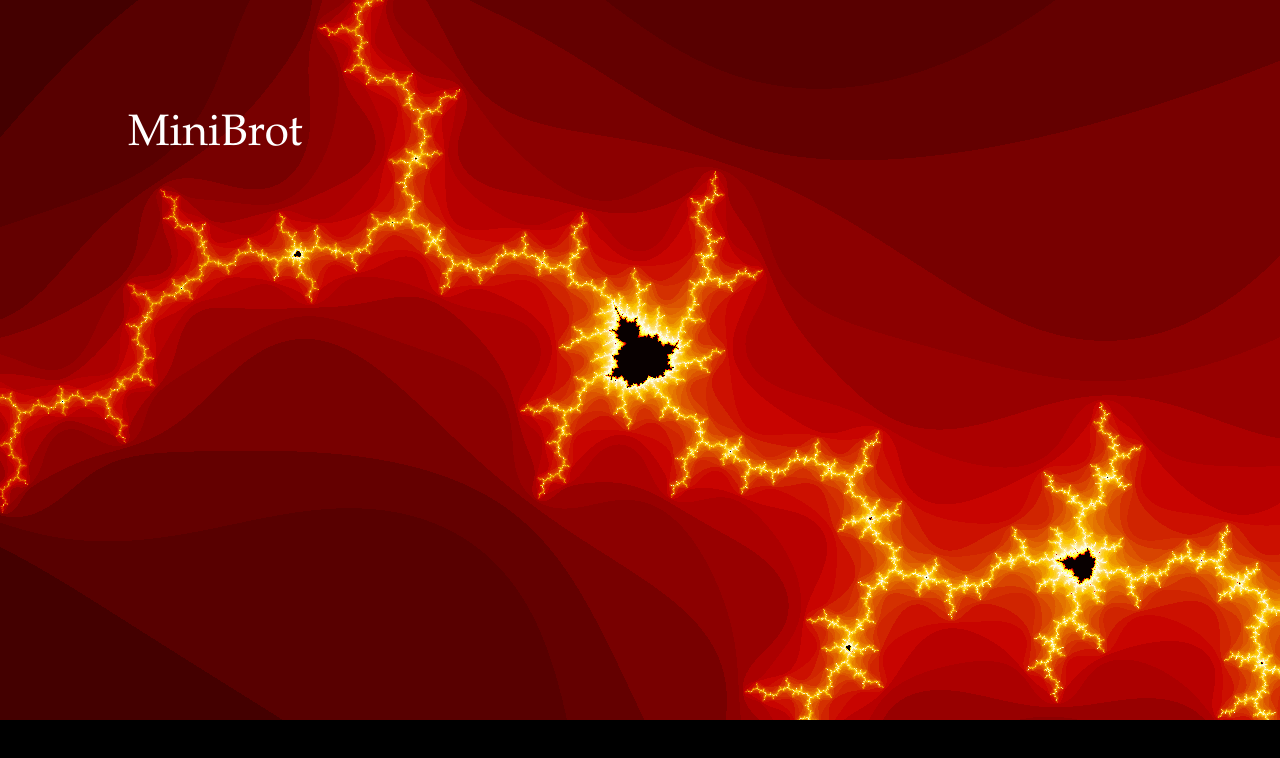
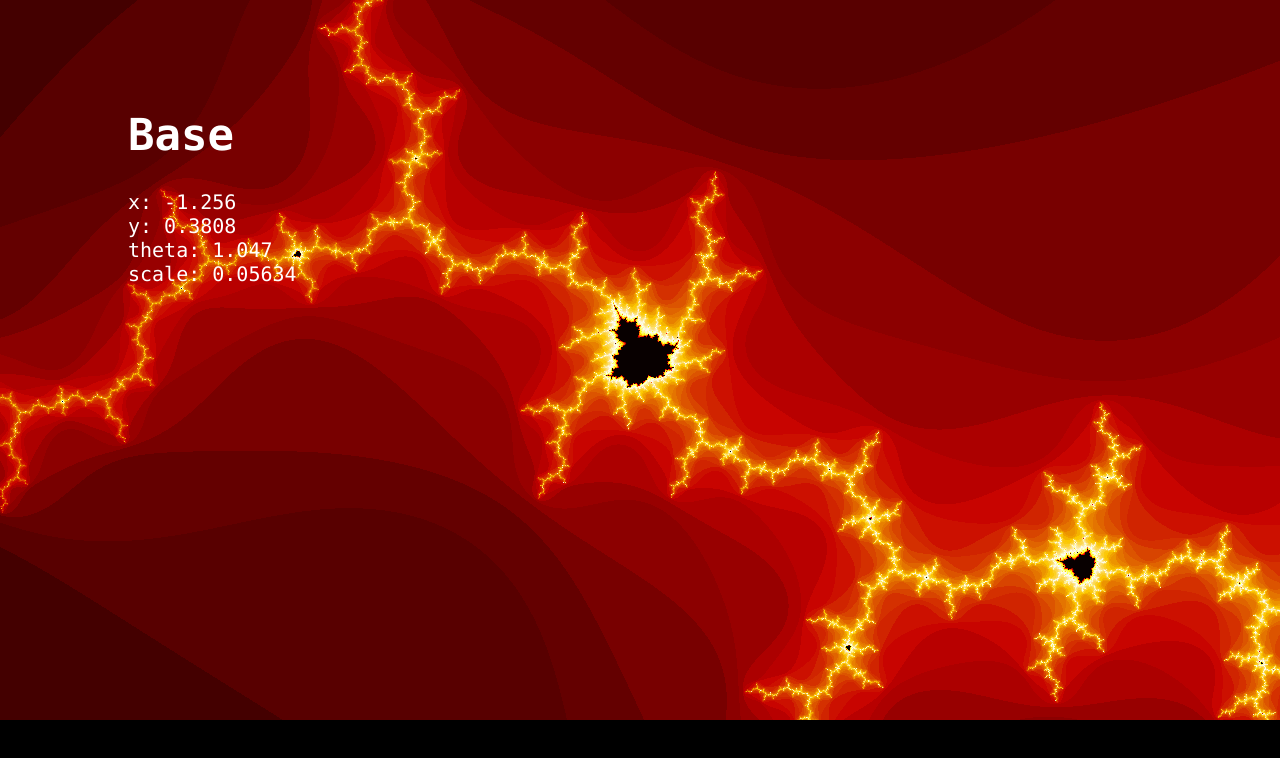
Before and after one commit to stevekane/mandelbrot-webgl, a website: page mandelbrot.html in a window 1280 px wide. Drawn offline with Linux system fonts and the light colour scheme; animation ran at ten frames a second.

Commit message:
minor refactoring and cleanup.  better stats display

```diff
--- a/mandelbrot.html
+++ b/mandelbrot.html
@@ -4,8 +4,15 @@
   <link rel="stylesheet" type="text/css" href="/styles.css" />
 </head>
 <body>
-  <img style="display: none;" id="gradient" src="/tex.png" />
-  <h1 class="floating" id="title"></h1>
+  <div class="floating" id="stats">
+    <h1 id="name"></h1>
+    <ul>
+      <li id="x-coord"></li>
+      <li id="y-coord"></li>
+      <li id="rotation"></li>
+      <li id="scale"></li>
+    </ul>
+  </div>
 
   <script type="x-shader" id="vShader">
     precision highp float;
--- a/public/gl-utils.js
+++ b/public/gl-utils.js
@@ -24,8 +24,6 @@ function Program (gl, vs, fs) {
   gl.attachShader(program, vs)
   gl.attachShader(program, fs)
   gl.linkProgram(program)
-  //TODO: not sure if should do this here...
-  gl.useProgram(program)
 
   numAttributes = gl.getProgramParameter(program, gl.ACTIVE_ATTRIBUTES)
   numUniforms   = gl.getProgramParameter(program, gl.ACTIVE_UNIFORMS)
--- a/public/mandelbrot.js
+++ b/public/mandelbrot.js
@@ -1,13 +1,19 @@
-var canvas   = document.getElementById("view")
-var gl       = canvas.getContext("webgl")
-var vSrc     = document.getElementById("vShader").text
-var fSrc     = document.getElementById("fShader").text
-var image    = document.getElementById("gradient")
-var title    = document.getElementById("title")
-var vShader  = new Shader(gl, gl.VERTEX_SHADER, vSrc)
-var fShader  = new Shader(gl, gl.FRAGMENT_SHADER, fSrc)
-var program  = new Program(gl, vShader, fShader)
-var texture  = new Texture(gl)
+var canvas  = document.getElementById("view")
+var gl      = canvas.getContext("webgl")
+var vSrc    = document.getElementById("vShader").text
+var fSrc    = document.getElementById("fShader").text
+var locInfo = {
+  name:     document.getElementById("name"),
+  x:        document.getElementById("x-coord"),
+  y:        document.getElementById("y-coord"),
+  rotation: document.getElementById("rotation"),
+  scale:    document.getElementById("scale")
+}
+var vShader = new Shader(gl, gl.VERTEX_SHADER, vSrc)
+var fShader = new Shader(gl, gl.FRAGMENT_SHADER, fSrc)
+var program = new Program(gl, vShader, fShader)
+var texture = new Texture(gl)
+var image
 
 var quadVerts = new Float32Array([
   1, 1, -1, 1, -1, -1,
@@ -30,16 +36,13 @@ function Scope (initialLocation) {
   this.location = copy(initialLocation)
   this.target   = initialLocation
 
-  Object.defineProperty(this, "zoomScale", {
-    get: function () {
+  computed(this, "zoomScale", function () {
     zoomScale[0] = this.location.scale
     zoomScale[4] = this.location.scale
     return zoomScale
-    },
   })
 
-  Object.defineProperty(this, "rotation", {
-    get: function () {
+  computed(this, "rotation", function () {
     var theta = this.location.theta
     var cos   = Math.cos(theta)
     var sin   = Math.sin(theta)
@@ -49,67 +52,34 @@ function Scope (initialLocation) {
     rotation[3] = sin
     rotation[4] = cos
     return rotation
-    }
   })
 
-  Object.defineProperty(this, "center", {
-    get: function () {
+  computed(this, "center", function () {
     center[6] = this.location.x
     center[7] = this.location.y
     return center
-    }
   })
 
-  Object.defineProperty(this, "scaleDiff", {
-    get: function () { return this.target.scale - this.location.scale }
+  computed(this, "scaleDiff", function () {
+    return this.target.scale - this.location.scale
   })
-  Object.defineProperty(this, "thetaDiff", {
-    get: function () { return this.target.theta - this.location.theta }
+  computed(this, "thetaDiff", function () {
+    return this.target.theta - this.location.theta
   })
-  Object.defineProperty(this, "xDiff", {
-    get: function () { return this.target.x - this.location.x }
+  computed(this, "xDiff", function () {
+    return this.target.x - this.location.x
   })
-  Object.defineProperty(this, "yDiff", {
-    get: function () { return this.target.y - this.location.y }
+  computed(this, "yDiff", function () {
+    return this.target.y - this.location.y
   })
 }
 
 var locations = {
-  base: new Location(
-    0,
-    0,
-    10,
-    0,
-    "Base"
-  ),
-  minibrot: new Location(
-    -1.2561516034985423,
-    0.3808247882043751,
-    5.634342535442616e-2,
-    Math.PI / 3,
-    "MiniBrot"
-  ),
-  seahorse: new Location(
-    -0.75,
-    0.1,
-    .1,
-    Math.PI / 6,
-    "Seahorse Valley"
-  ),
-  scepter: new Location(
-    -1.36,
-    0.005,
-    .1,
-    Math.PI,
-    "Sceptre Valley"
-  ),
-  spirals: new Location(
-    0.28693186889504513,
-    0.014286693904085048,
-    10e-4,
-    Math.PI,
-    "Spirals"
-  )
+  base:     new Location(0, 0, 10, 0, "Base"),
+  minibrot: new Location(-1.256151, 0.38082, 5.63434e-2, Math.PI / 3, "MiniBrot"),
+  seahorse: new Location(-0.75, 0.1, .1, Math.PI / 6, "Seahorse Valley"),
+  scepter:  new Location(-1.36, 0.005, .1, Math.PI, "Sceptre Valley"),
+  spirals:  new Location(0.28693, 0.01428, 10e-4, Math.PI, "Spirals")
 }
 
 var scope = new Scope(locations.base)
@@ -143,21 +113,29 @@ var frames = [
 
 var timeline = new Timeline(frames)
 
+function updateGUI (loc) {
+  locInfo.name.textContent     = loc.name
+  locInfo.x.textContent        = "x: " + loc.x.toPrecision(4)
+  locInfo.y.textContent        = "y: " + loc.y.toPrecision(4)
+  locInfo.rotation.textContent = "theta: " + loc.theta.toPrecision(4)
+  locInfo.scale.textContent    = "scale: " + loc.scale.toPrecision(4)
+}
+
 function makeUpdate () {
   var newTime = Date.now()
   var oldTime = newTime
   var dT      = newTime - oldTime
-  var scaleFactor = .05
 
   return function update () {
     var frame
     var oldFrame
 
-    oldTime  = newTime
-    newTime  = Date.now()
-    dT       = newTime - oldTime
+    oldTime = newTime
+    newTime = Date.now()
+    dT      = newTime - oldTime
 
     updateTimeline(dT, timeline)
+
     frame    = timeline.currentFrame
     oldFrame = timeline.previousFrame
 
@@ -165,8 +143,8 @@ function makeUpdate () {
 
     var newScale = tweenTimeline(timeline, oldFrame.data.scale, frame.data.scale)
     var newTheta = tweenTimeline(timeline, oldFrame.data.theta, frame.data.theta)
-    var newX = tweenTimeline(timeline, oldFrame.data.x, frame.data.x)
-    var newY = tweenTimeline(timeline, oldFrame.data.y, frame.data.y)
+    var newX     = tweenTimeline(timeline, oldFrame.data.x, frame.data.x)
+    var newY     = tweenTimeline(timeline, oldFrame.data.y, frame.data.y)
 
     scope.location.scale = newScale
     scope.location.theta = newTheta
@@ -192,7 +170,7 @@ function makeRender () {
   gl.texImage2D(gl.TEXTURE_2D, 0, gl.RGBA, gl.RGBA, gl.UNSIGNED_BYTE, image)
   program.updateBuffer(gl, "a_position", 2, quadVerts)
   return function render () {
-    title.textContent = scope.target.name
+    updateGUI(scope.location)
     gl.uniform2f(screenSizeLoc, gl.drawingBufferWidth, gl.drawingBufferHeight)
     gl.uniformMatrix3fv(centerLoc, gl.FALSE, scope.center)
     gl.uniformMatrix3fv(zoomScaleLoc, gl.FALSE, scope.zoomScale)
@@ -214,10 +192,17 @@ function resize (width, height) {
   gl.viewport(0, 0, newWidth, newHeight)
 }
 
+function init () {
+  loadImage("/tex.png", function (err, i) {
+    image = i
+    requestAnimationFrame(makeRender())
+    setInterval(makeUpdate(), 25)
+  })
+}
+
 document.addEventListener("DOMContentLoaded", function () {
   resize(window.innerWidth, window.innerHeight)
-  requestAnimationFrame(makeRender())
-  setInterval(makeUpdate(), 25)
+  init()
 })
 window.addEventListener("resize", function () {
   resize(window.innerWidth, window.innerHeight)
--- a/public/styles.css
+++ b/public/styles.css
@@ -22,23 +22,21 @@ body {
 }
 
 .floating {
-  position: absolute;
-}
-
-#title {
   left: 10%;
   top: 10%;
-  font-family: ‘Palatino Linotype’, ‘Book Antiqua’, Palatino, serif;
+  position: absolute;
+  font-family: "Lucida Console", Monaco, monospace;
   font-weight: 100;
-  font-size: 44px;
   color: white;
 }
 
-#todo {
-  right: 10%;
-  top: 10%;
-  font-family: ‘Palatino Linotype’, ‘Book Antiqua’, Palatino, serif;
-  font-weight: 100;
-  font-size: 32px;
-  color: white;
+.floating h1 {
+  font-size: 44px;
 }
+
+.floating ul {
+  margin: 0px;
+  padding: 0px;
+  list-style-type: none;
+  font-size: 20px;
+}
--- a/public/timeline.js
+++ b/public/timeline.js
@@ -10,12 +10,12 @@ function Timeline (frames) {
   this.oldIndex = 0
   this.timeLeft = frames[0].duration
 
-  Object.defineProperty(this, "currentFrame", {
-    get: function () { return this.frames[this.index] }
+  computed(this, "currentFrame", function () {
+    return this.frames[this.index]
   })
 
-  Object.defineProperty(this, "previousFrame", {
-    get: function () { return this.frames[this.oldIndex] }
+  computed(this, "previousFrame", function () {
+    return this.frames[this.oldIndex]
   })
 }
 
@@ -43,7 +43,6 @@ function tweenTimeline (timeline, startVal, endVal) {
   return fn(timeLeft, totalTime, startVal, endVal)
 }
 
-//linear easing function
 function linear (timeLeft, totalTime, startVal, endVal) {
   return ((totalTime - timeLeft) / totalTime) * (endVal - startVal) + startVal
 }
--- a/public/utils.js
+++ b/public/utils.js
@@ -5,6 +5,14 @@ function copy (obj) {
     c[key] = obj[key]
   })
   return c
+}
+
+function loadImage (path, cb) {
+  var image = new Image
+
+  image.onload  = function () { cb(null, image) }
+  image.onerror = function (e) { cb(e) }
+  image.src     = path
 }
 
 function Mat3 () {
@@ -16,3 +24,7 @@ function Mat3 () {
 
   return mat
 }
+
+function computed (obj, propName, fn) {
+  Object.defineProperty(obj, propName, {get: fn})
+}
```
Lines whose indentation alone changed are shown as unchanged.
